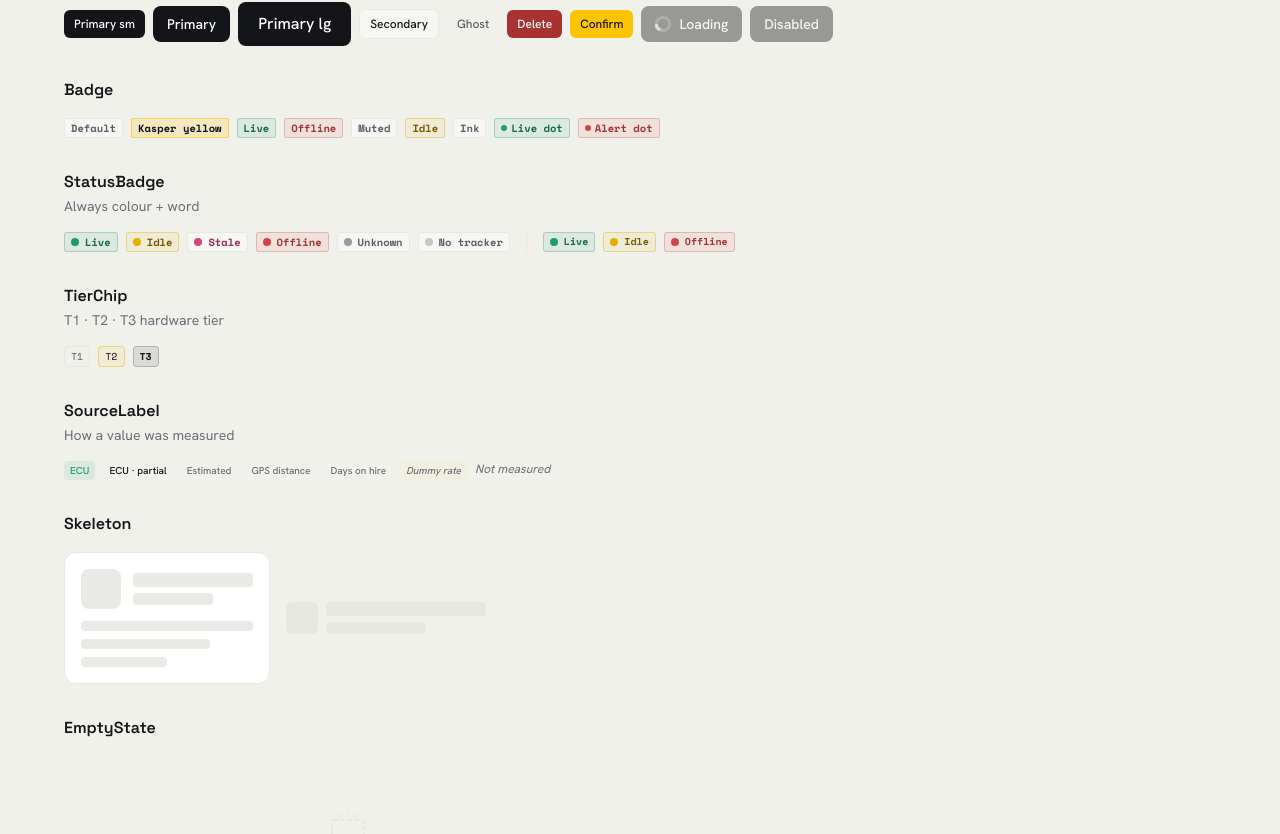
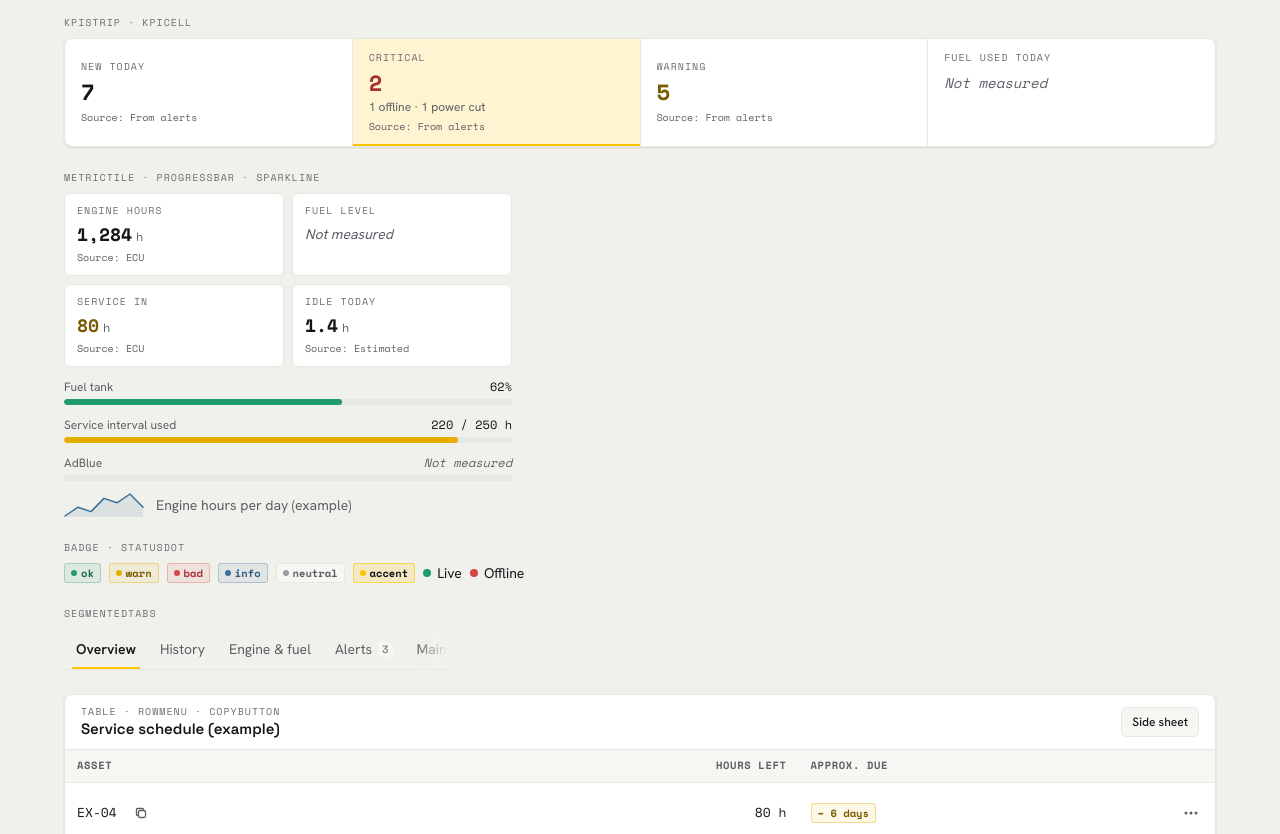
Before and after one commit to afsalali1238/kaspergps, a Next.js app: page /dev/ui in a window 1280 px wide. Shown: the part 206-1040 px from the top of the page. Built offline with nearby package versions, Linux system fonts and the light colour scheme.

Commit message:
B2 (WIP): UI kit gallery on /dev/ui
Co-Authored-By: Claude <noreply@anthropic.com>

```diff
--- /dev/null
+++ b/app/dev/ui/KitGallery.tsx
@@ -0,0 +1,144 @@
+'use client';
+
+// /dev/ui — the B2 UI kit (UI-UPGRADE §4). Example values only, each with its
+// source or "Not measured", so the components can be checked by eye and by
+// screenshot at 1440 and 390 px.
+
+import React, { useState } from 'react';
+import {
+  Badge, BottomSheet, Button, ConfirmDialog, CopyButton, KpiCell, KpiStrip, MetricTile, Panel,
+  ProgressBar, RowMenu, SegmentedTabs, SideSheet, Sparkline, StatusDot, Table, TONES,
+} from '@/components/ui';
+
+type Row = { id: string; code: string; left: string; due: string; status: 'ok' | 'warn' | 'bad' };
+
+const ROWS: Row[] = [
+  { id: 'r1', code: 'EX-04', left: '80 h', due: '~ 6 days', status: 'warn' },
+  { id: 'r2', code: 'BD-02', left: '−30 h', due: 'Overdue', status: 'bad' },
+  { id: 'r3', code: 'GN-01', left: '412 h', due: '~ 5 weeks', status: 'ok' },
+];
+
+export function KitGallery() {
+  const [kpi, setKpi] = useState<string | null>('critical');
+  const [tab, setTab] = useState('overview');
+  const [side, setSide] = useState(false);
+  const [bottom, setBottom] = useState(false);
+  const [confirm, setConfirm] = useState(false);
+
+  return (
+    <section className="mb-10 space-y-6" data-testid="kit-gallery">
+      <div>
+        <h2 className="text-title text-ink">UI kit (B2)</h2>
+        <p className="mt-1 text-sm text-text-secondary">Example values for the component preview only.</p>
+      </div>
+
+      <div>
+        <div className="text-eyebrow mb-2">KpiStrip · KpiCell</div>
+        <KpiStrip label="Alerts summary (example)">
+          <KpiCell label="New today" value="7" source="From alerts" onClick={() => setKpi('new')} active={kpi === 'new'} />
+          <KpiCell label="Critical" value="2" tone="bad" context="1 offline · 1 power cut" source="From alerts" onClick={() => setKpi('critical')} active={kpi === 'critical'} />
+          <KpiCell label="Warning" value="5" tone="warn" source="From alerts" onClick={() => setKpi('warning')} active={kpi === 'warning'} />
+          <KpiCell label="Fuel used today" value={null} />
+        </KpiStrip>
+      </div>
+
+      <div>
+        <div className="text-eyebrow mb-2">MetricTile · ProgressBar · Sparkline</div>
+        <div className="grid grid-cols-2 gap-2 sm:max-w-md">
+          <MetricTile label="Engine hours" value="1,284" unit="h" source="ECU" />
+          <MetricTile label="Fuel level" value={null} unit="%" />
+          <MetricTile label="Service in" value="80" unit="h" tone="warn" source="ECU" />
+          <MetricTile label="Idle today" value="1.4" unit="h" source="Estimated" />
+        </div>
+        <div className="mt-3 grid gap-3 sm:max-w-md">
+          <ProgressBar label="Fuel tank" value={62} valueLabel="62%" tone="ok" />
+          <ProgressBar label="Service interval used" value={220} max={250} valueLabel="220 / 250 h" tone="warn" />
+          <ProgressBar label="AdBlue" value={null} />
+          <div className="flex items-center gap-3 text-sm text-text-secondary">
+            <Sparkline values={[4, 6, 5, 8, 7, 9, 6]} label="Engine hours per day, last 7 days (example)" area />
+            <span>Engine hours per day (example)</span>
+          </div>
+        </div>
+      </div>
+
+      <div>
+        <div className="text-eyebrow mb-2">Badge · StatusDot</div>
+        <div className="flex flex-wrap items-center gap-2">
+          {TONES.map(t => (
+            <Badge key={t} tone={t} dot>{t}</Badge>
+          ))}
+          <span className="inline-flex items-center gap-1.5 text-sm"><StatusDot status="live" /> Live</span>
+          <span className="inline-flex items-center gap-1.5 text-sm"><StatusDot status="offline" pulse /> Offline</span>
+        </div>
+      </div>
+
+      <div>
+        <div className="text-eyebrow mb-2">SegmentedTabs</div>
+        <div className="max-w-sm">
+          <SegmentedTabs
+            label="Asset sections (example)"
+            value={tab}
+            onChange={setTab}
+            idPrefix="kit"
+            tabs={[
+              { id: 'overview', label: 'Overview' },
+              { id: 'history', label: 'History' },
+              { id: 'engine', label: 'Engine & fuel' },
+              { id: 'alerts', label: 'Alerts', count: 3 },
+              { id: 'maintenance', label: 'Maintenance' },
+              { id: 'documents', label: 'Documents' },
+            ]}
+          />
+        </div>
+      </div>
+
+      <Panel
+        title="Service schedule (example)"
+        eyebrow="Table · RowMenu · CopyButton"
+        padding="none"
+        actions={<Button size="sm" variant="secondary" onClick={() => setSide(true)}>Side sheet</Button>}
+      >
+        <Table<Row>
+          caption="Service schedule (example)"
+          keyField="id"
+          rows={ROWS}
+          maxHeight="240px"
+          columns={[
+            { key: 'code', header: 'Asset', mono: true, render: r => (
+              <span className="inline-flex items-center gap-1">{r.code}<CopyButton value={r.code} label={`Copy ${r.code}`} /></span>
+            ) },
+            { key: 'left', header: 'Hours left', numeric: true, render: r => r.left },
+            { key: 'due', header: 'Approx. due', render: r => <Badge tone={r.status}>{r.due}</Badge> },
+          ]}
+          rowMenu={r => [
+            { id: 'log', label: 'Log service', onSelect: () => setSide(true) },
+            { id: 'skip', label: 'Remove from plan', onSelect: () => setConfirm(true), destructive: true },
+          ].filter(() => r.id !== 'r3')}
+          rowMenuLabel={r => `Actions for ${r.code}`}
+        />
+      </Panel>
+
+      <div className="flex flex-wrap gap-2">
+        <Button variant="secondary" size="sm" onClick={() => setBottom(true)}>Bottom sheet</Button>
+        <Button variant="danger" size="sm" onClick={() => setConfirm(true)}>Confirm dialog</Button>
+        <RowMenu items={[{ id: 'a', label: 'Standalone menu item', onSelect: () => {} }]} label="Example menu" />
+      </div>
+
+      <SideSheet open={side} onClose={() => setSide(false)} title="EX-04" eyebrow="Asset (example)" footer={<Button onClick={() => setSide(false)}>Done</Button>}>
+        <p className="text-sm text-text-secondary">Right-hand panel content.</p>
+      </SideSheet>
+      <BottomSheet open={bottom} onClose={() => setBottom(false)} title="Filters (example)" footer={<Button onClick={() => setBottom(false)}>Apply</Button>}>
+        <p className="text-sm text-text-secondary">Phone panel content.</p>
+      </BottomSheet>
+      <ConfirmDialog
+        open={confirm}
+        title="Remove BD-02 from the plan?"
+        body="Example only: nothing is changed."
+        confirmLabel="Remove"
+        destructive
+        onConfirm={() => setConfirm(false)}
+        onCancel={() => setConfirm(false)}
+      />
+    </section>
+  );
+}
--- a/app/dev/ui/page.tsx
+++ b/app/dev/ui/page.tsx
@@ -11,6 +11,7 @@ import {
   InlineConfirm,
 } from '@/components/ui';
 import type { AssetStatus } from '@/domain/types';
+import { KitGallery } from './KitGallery';
 
 export default function DevUiPage() {
   const [sheetOpen, setSheetOpen] = useState(false);
@@ -34,6 +35,8 @@ export default function DevUiPage() {
             </div>
           </div>
         </div>
+
+        <KitGallery />
 
         {/* Button */}
         <section className="mb-8">
```
Also changed, not shown: reviews/screenshots/J2/ex04-engine-fuel-1440.png, reviews/screenshots/J2/fb12-trips-1440.png.
